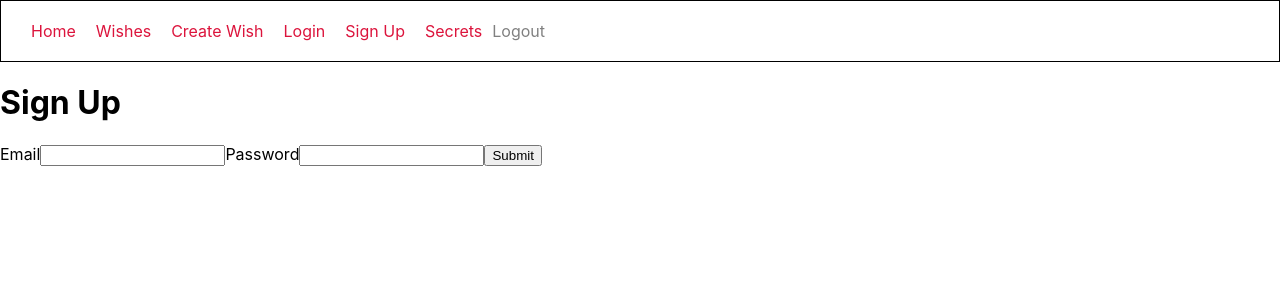
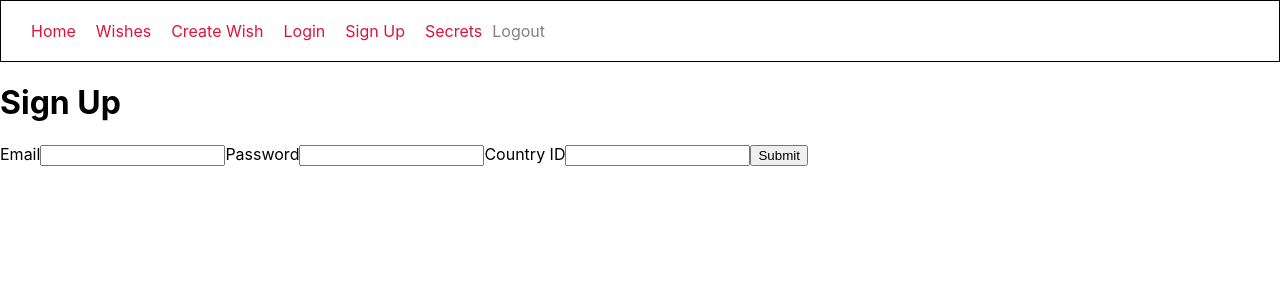
Before and after one commit to Lanzhou-J/WishUpon_client, a React (Create React App) app: page /sign-up in a window 1280 px wide. Shown: the top 300 px of the page. Built offline with nearby package versions, Linux system fonts and the light colour scheme.

Commit message:
add country id form input in sign up page

```diff
--- a/src/components/SignUp.jsx
+++ b/src/components/SignUp.jsx
@@ -1,7 +1,7 @@
 import React from "react";
 
 class SignUp extends React.Component {
-  state = { email: "", password: ""};
+  state = { email: "", password: "", country_id: ""};
 
   onInputChange = (event) => {
     const key = event.target.id;
@@ -12,14 +12,14 @@ class SignUp extends React.Component {
 
   onFormSubmit = async (event) => {
     event.preventDefault();
-    const { email, password} = this.state;
+    const { email, password, country_id} = this.state;
     try {
       const response = await fetch("http://localhost:3000/sign-up", {
         method: "POST",
         headers: {
           "Content-Type": "application/json",
         },
-        body: JSON.stringify({ user: { email, password}}),
+        body: JSON.stringify({ user: { email, password, country_id}}),
       });
       if (response.status >= 400) {
         throw new Error("incorrect credentials");
@@ -29,7 +29,7 @@ class SignUp extends React.Component {
           headers: {
             "Content-Type": "application/json",
           },
-          body: JSON.stringify({ auth: { email, password}}),
+          body: JSON.stringify({ auth: { email, password, country_id}}),
         })
         const { jwt } = await response.json()
         localStorage.setItem("token", jwt);
@@ -41,7 +41,7 @@ class SignUp extends React.Component {
   };
 
   render() {
-    const { email, password} = this.state;
+    const { email, password, country_id} = this.state;
     return (
       <div className="container">
         <h1>Sign Up</h1>
@@ -62,14 +62,14 @@ class SignUp extends React.Component {
             value={password}
             onChange={this.onInputChange}
           />
-          {/* <label htmlFor="country_id">Country ID</label>
+          <label htmlFor="country_id">Country ID</label>
           <input
             type="country_id"
             name="country_id"
             id="country_id"
             value={country_id}
             onChange={this.onInputChange}
-          /> */}
+          />
           <input type="submit" value="Submit" />
         </form>
       </div>
```
